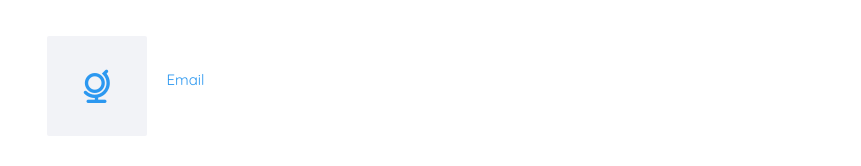
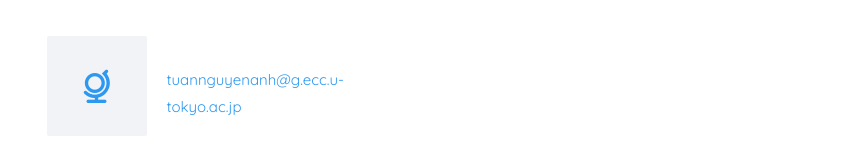
Before and after one commit to mental689/cadp_trajectory, a plain HTML site: page index.html in a window 1280 px wide. Shown: the part 1758-1924 px from the top of the page, without its empty margins (346-1207 px from the left). Drawn offline with nearby package versions, Linux system fonts and the light colour scheme; files whose address does not match are found by name; a web font is replaced by a local one.

Commit message:
updated contact email

```diff
--- a/index.html
+++ b/index.html
@@ -164,7 +164,7 @@ Copyright &copy;<script>document.write(new Date().getFullYear());</script> All r
 									<i class="icon-globe-outline"></i>
 								</div>
 								<div class="colorlib-text">
-									<p><a href="#">Email</a></p>
+									<p><a href="mailto:tuannguyenanh@g.ecc.u-tokyo.ac.jp">tuannguyenanh@g.ecc.u-tokyo.ac.jp</a></p>
 								</div>
 							</div>
 						</div>
```
